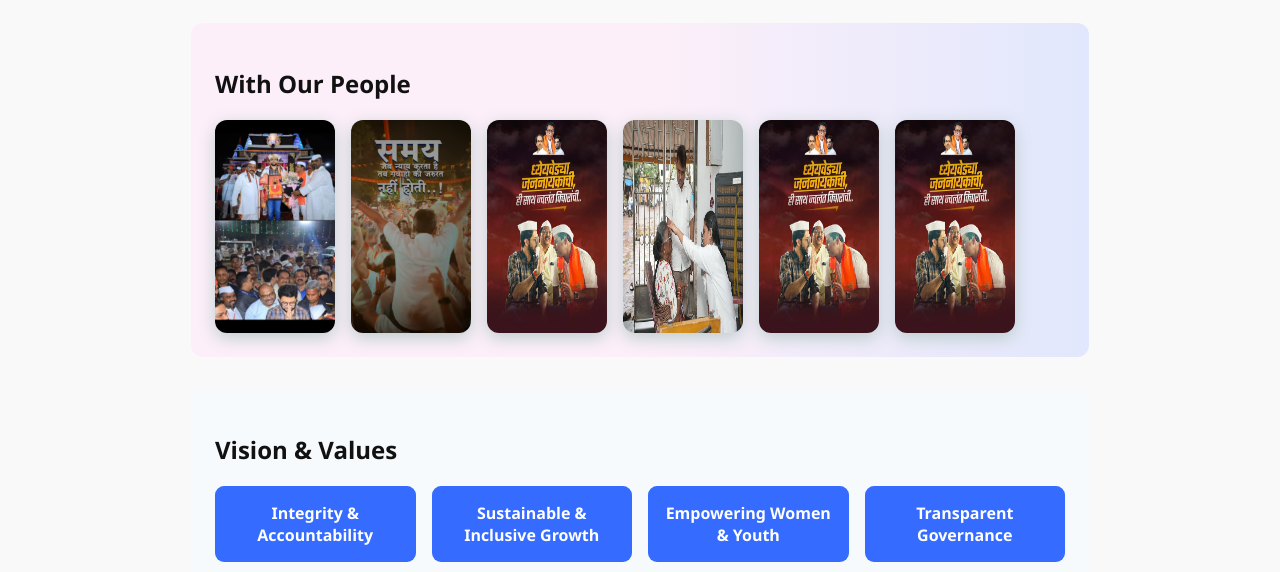
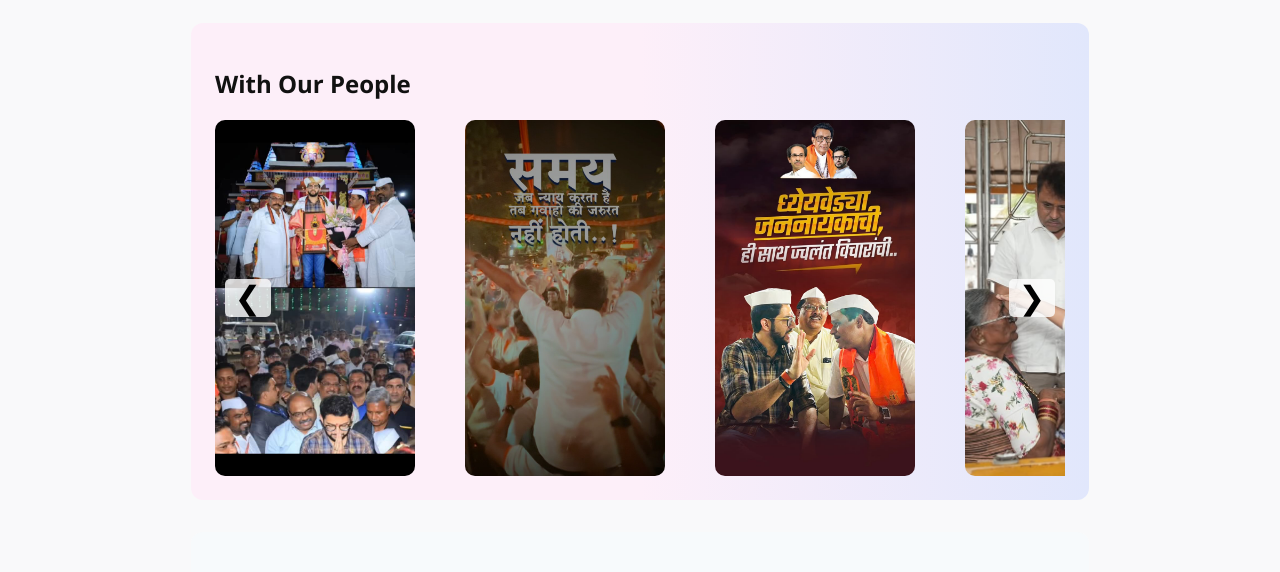
Before and after one commit to prat45/Sachin_Shet, a website: page about.html in a window 1280 px wide. Shown: the part 1800-2372 px from the top of the page. Drawn offline with Linux system fonts and the light colour scheme.

Commit message:
Update about.html

```diff
--- a/about.html
+++ b/about.html
@@ -78,15 +78,22 @@
   <!-- Constituents Gallery -->
   <section class="constituents-photos" style="background:linear-gradient(90deg,#fdeff9 50%,#e1e7fc 100%);">
     <h2>With Our People</h2>
-    <div class="photo-gallery">
-      <img src="487403738_1995946174262755_2656553567912601625_n.jpg" alt="">
-      <img src="503296327_1101741971791762_5893326994377235696_n.jpg" alt="">
-      <img src="520296740_17889563604295083_8387247917701405010_n.jpg" alt="">
-      <img src="524937827_17887567338313272_5224940719122680573_n.jpg" alt="">
-      <img src="520296740_17889563604295083_8387247917701405010_n.jpg" alt="">
-      <img src="520296740_17889563604295083_8387247917701405010_n.jpg" alt="">
+    <div class="photo-gallery-carousel">
+      <button class="carousel-btn prev">&#10094;</button>
+      <div class="carousel-track-container">
+        <ul class="carousel-track">
+          <li class="carousel-slide"><img src="487403738_1995946174262755_2656553567912601625_n.jpg" alt=""></li>
+          <li class="carousel-slide"><img src="503296327_1101741971791762_5893326994377235696_n.jpg" alt=""></li>
+          <li class="carousel-slide"><img src="520296740_17889563604295083_8387247917701405010_n.jpg" alt=""></li>
+          <li class="carousel-slide"><img src="524937827_17887567338313272_5224940719122680573_n.jpg" alt=""></li>
+          <li class="carousel-slide"><img src="520296740_17889563604295083_8387247917701405010_n.jpg" alt=""></li>
+          <li class="carousel-slide"><img src="520296740_17889563604295083_8387247917701405010_n.jpg" alt=""></li>
+        </ul>
+      </div>
+      <button class="carousel-btn next">&#10095;</button>
     </div>
   </section>
+
 
   <!-- Vision & Values -->
   <section class="vision-values" style="background:#f7fafc;">
```
